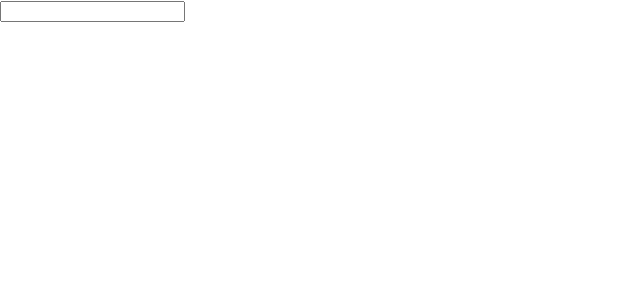
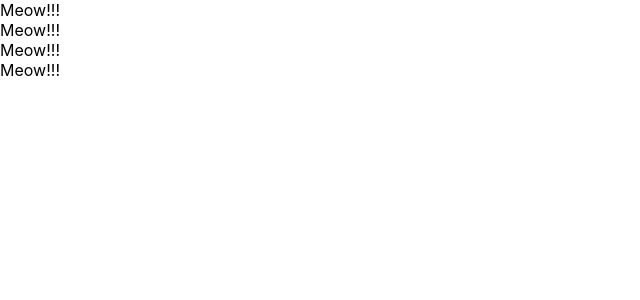
Before and after one commit to kaleido01/udemy-react-redux-crud-application, a React (Create React App) app: page / in a window 1280 px wide. Shown: the top 300 px of the page, without its empty margins (0-640 px from the left). Built offline with nearby package versions, Linux system fonts and the light colour scheme.

Commit message:
learn component

```diff
--- a/src/App.js
+++ b/src/App.js
@@ -2,24 +2,40 @@ import React, { Component } from 'react';
 
 //JSX version
 
-class App extends Component {
-  render()
-  {
-    const greeting ="Hi TOM!";
-    const dom=<h1 className="foo">{greeting}</h1>;
+// class App extends Component {
+//   render()
+//   {
+//     const greeting ="Hi TOM!";
+//     const dom=<h1 className="foo">{greeting}</h1>;
 
 
-    return (
-    <React.Fragment>
-        <input type="text" onChange={()=>{console.log("I am clicked")}}/>
+//     return (
+//     <React.Fragment>
+//         <input type="text" onChange={()=>{console.log("I am clicked")}}/>
 
 
-    </React.Fragment>
+//     </React.Fragment>
 
 
 
-    )
-  }
+//     )
+//   }
+// }
+
+const App=()=>{
+  return (
+    <div>
+      <Cat />
+      <Cat />
+      <Cat />
+      <Cat />
+</div>
+
+  )
+}
+
+const Cat = ()=>{
+  return <div>Meow!!!</div>
 }
 
  export default App;
```
